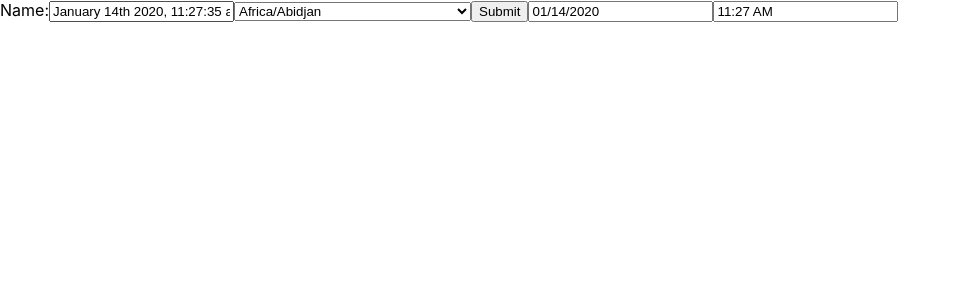
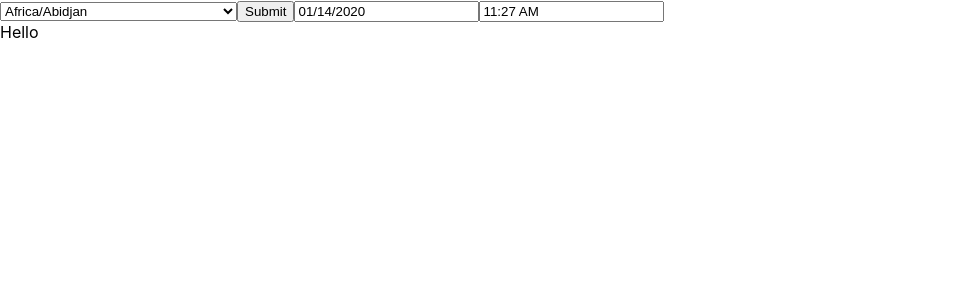
Before and after one commit to tomual/timezone-calculator, a React (Create React App) app: page / in a window 1280 px wide. Shown: the top 300 px of the page, without its empty margins (0-961 px from the left). Built offline with nearby package versions, Linux system fonts and the light colour scheme.

Commit message:
Convert timezone

```diff
--- a/src/NameForm.tsx
+++ b/src/NameForm.tsx
@@ -1,76 +1,93 @@
 import * as React from "react";
 import moment from 'moment';
 import 'moment-timezone';
-import DatePicker  from 'react-datepicker';
+import DatePicker from 'react-datepicker';
 
-export interface NameFormProps {}
-export interface NameFormState { value: string; zones: string[]; }
+export interface NameFormProps { }
+export interface NameFormState {
+    zone: string;
+    zones: string[];
+    answer: string,
+    date: string,
+    time: string
+}
 
 export class NameForm extends React.Component<NameFormProps, NameFormState> {
     constructor(props: NameFormProps) {
         super(props);
         this.state = {
-            value: '',
-            zones: this.getZones()
+            zone: '',
+            zones: this.getZones(),
+            answer: "",
+            date: "",
+            time: "",
         };
 
         this.updateName = this.updateName.bind(this);
         this.updateZone = this.updateZone.bind(this);
-        this.setStartDate = this.setStartDate.bind(this);
+        this.updateDate = this.updateDate.bind(this);
     }
 
     componentDidMount() {
         console.log("init");
-        let now = moment().format('MMMM Do YYYY, h:mm:ss a');
-        this.setState({ value: now.toString() });
-
-        var jun = moment("2014-06-01T12:00:00Z");
-        var dec = moment("2014-12-01T12:00:00Z");
-
-        console.log(jun.tz('America/Los_Angeles').format('ha z'));
-        console.log(dec.tz('America/Los_Angeles').format('ha z'));
+        this.setState({ answer: "Hello" });
     }
 
     updateName(event: any) {
         console.log("updateName");
-        this.setState({ value: event.target.value });
+        this.setState({ zone: event.target.value });
     }
 
     updateZone(event: any) {
         console.log("updateZone");
-        event.preventDefault();
+        this.setState({ zone: event.target.value });
+    }
+
+    updateDate(date: Date | null) {
+        console.log("updateDate");
+        let m = moment(date?.toISOString());
+        this.setState({ date: m.format("YYYY-MM-DD") });
+        this.updateAnswer();
+    }
+
+    updateTime(date: Date | null) {
+        console.log("updateTime");
+        let m = moment(date?.toISOString());
+        this.setState({ time: m.format("h:mm") });
+        this.updateAnswer();
+    }
+
+    updateAnswer()
+    {
+        console.log("updateAnswer");
+        let timezone = moment.tz(this.state.date + " " + this.state.time, "America/New_York");
+        this.setState({ answer: timezone.tz('Asia/Tokyo').format('YYYY-MM-DD hh:mm') });
+
     }
 
     getZones() {
         return moment.tz.names();
     }
 
-    setStartDate(date: Date | null) {
-        console.log(date);
-    }
-
     render() {
         const startDate = new Date();
         return (
             <form>
-                <label>
-                    Name:
-                    <input type="text" value={this.state.value} onChange={this.updateName} />
-                </label>
-                <select value={this.state.value} onChange={this.updateZone}>
+                <select value={this.state.zone} onChange={this.updateZone}>
                     {this.state.zones.map((zone) => <option key={zone} value={zone}>{zone}</option>)}
                 </select>
                 <input type="submit" value="Submit" />
-                <DatePicker selected={startDate} onChange={date => this.setStartDate(date)} />
+                <DatePicker selected={startDate} onChange={date => this.updateDate(date)} />
                 <DatePicker
                     selected={startDate}
-                    onChange={date => this.setStartDate(date)}
+                    onChange={date => this.updateTime(date)}
                     showTimeSelect
                     showTimeSelectOnly
                     timeIntervals={15}
                     timeCaption="Time"
                     dateFormat="h:mm aa"
                 />
+                <div>{this.state.answer}</div>
             </form>
         );
     }
```
